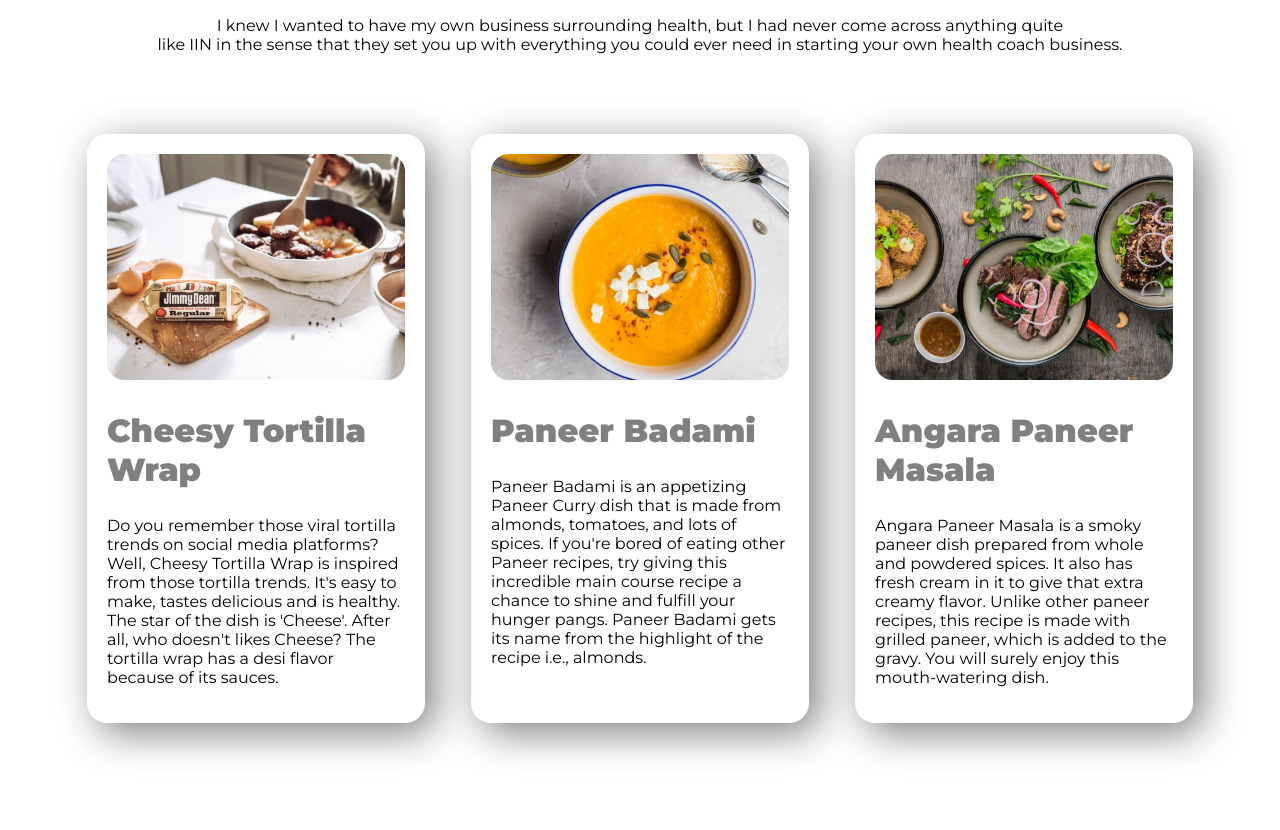
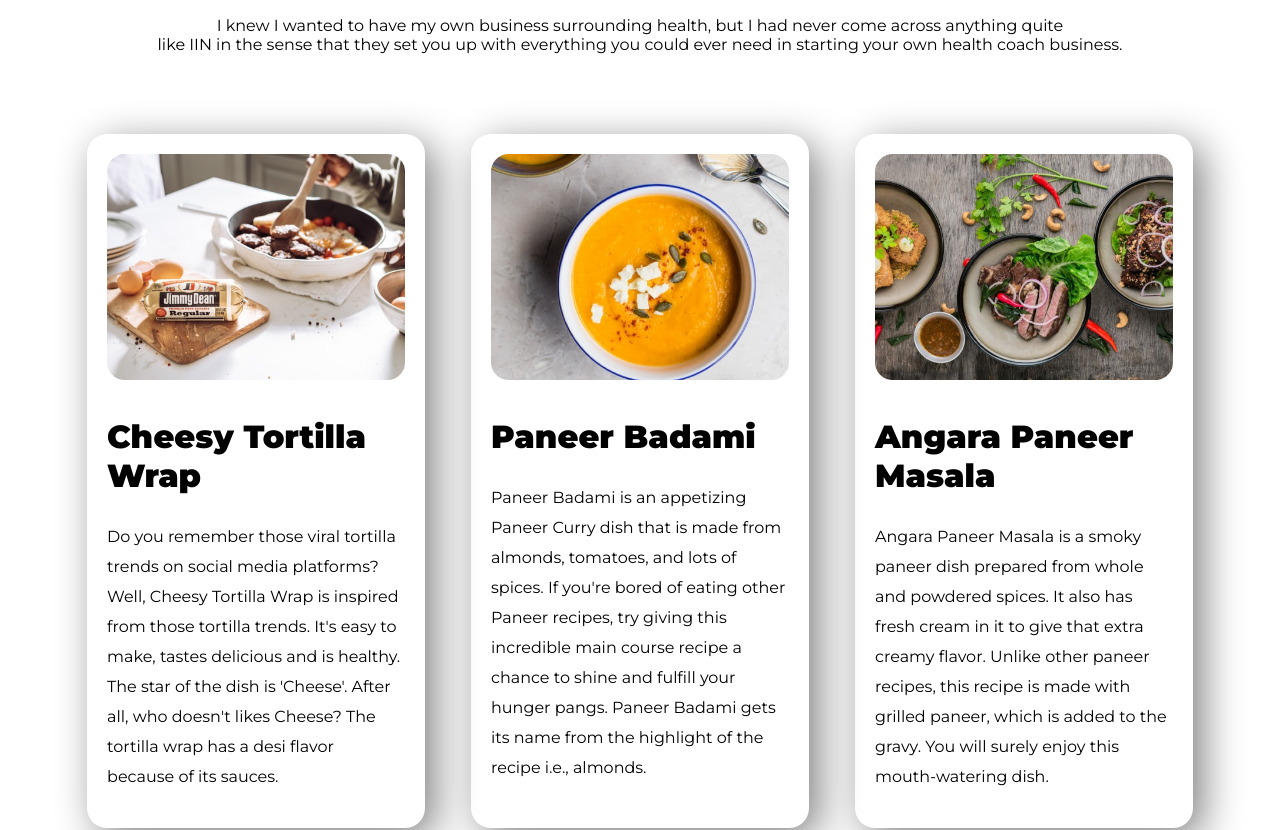
Before and after one commit to NasirUdd-in/food-network, a plain HTML site: page index.html in a window 1280 px wide. Shown: the part 2360-3190 px from the top of the page. Drawn offline with Linux system fonts and the light colour scheme.

Commit message:
Add files via upload

```diff
--- a/style.css
+++ b/style.css
@@ -8,7 +8,7 @@ body{
     background-color: #333;
   }
 
-  .topnav a {
+.topnav a {
     float: left;
     color: #f2f2f2;
     text-align: center;
@@ -64,6 +64,10 @@ h1{
     padding: 20px;
     box-shadow: 10px 10px 40px gray;
     border-radius: 20px;
+    line-height: 30px;
+}
+div.recipie-item h1{
+    color: black;
 }
 .footer-area{
     background-color: black;
```
